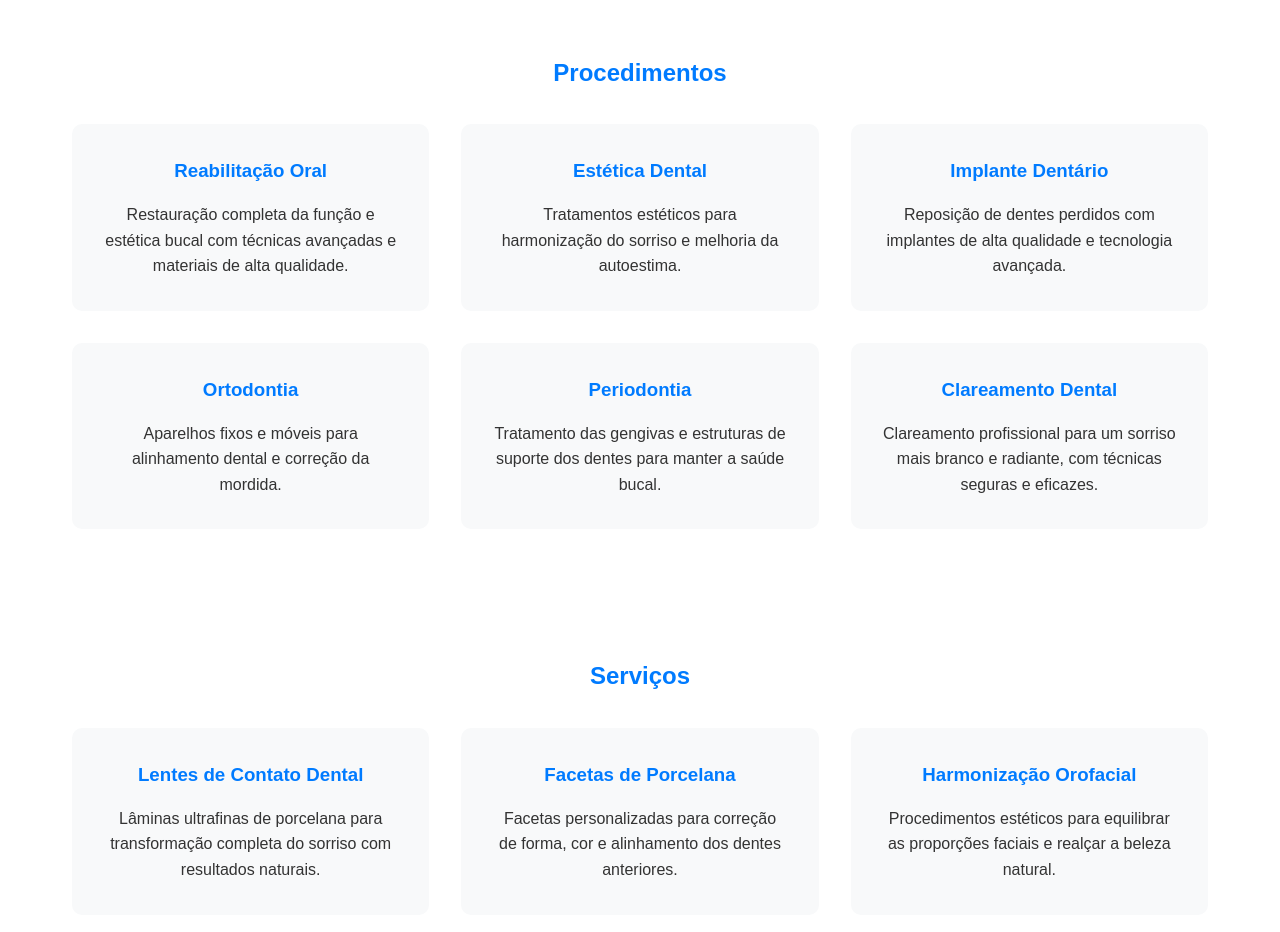
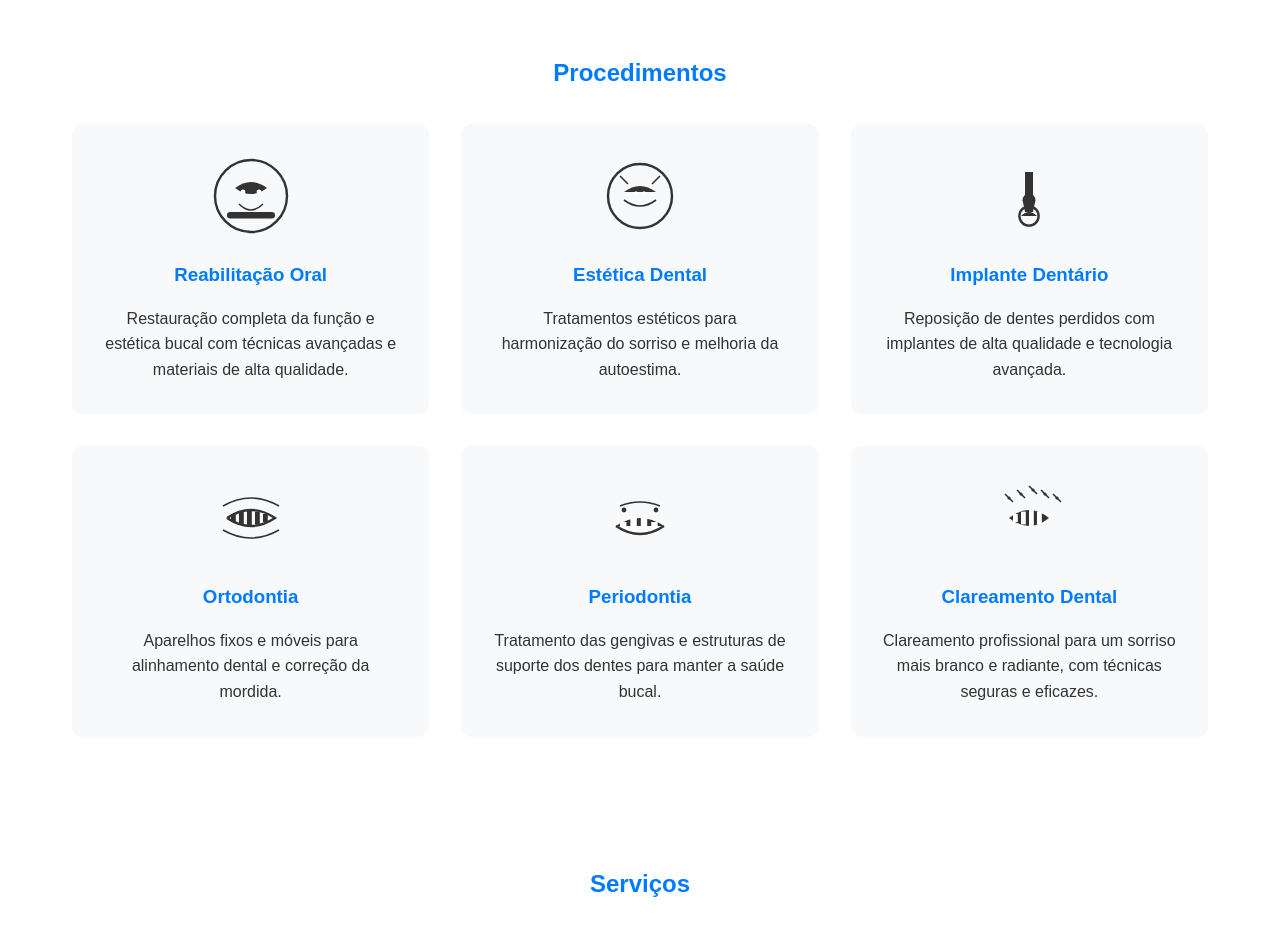
Before and after one commit to Izolani/izolani-odontologia, a plain HTML site: page index.html in a window 1280 px wide. Shown: the part 1800-2732 px from the top of the page. Drawn offline with Linux system fonts and the light colour scheme.

Commit message:
Adicionando ícones ilustrativos para os procedimentos

```diff
--- a/index.html
+++ b/index.html
@@ -148,11 +148,29 @@
             padding: 2rem;
             border-radius: 10px;
             text-align: center;
+            transition: transform 0.3s, box-shadow 0.3s;
+        }
+
+        .service-card:hover {
+            transform: translateY(-5px);
+            box-shadow: 0 10px 25px rgba(0,123,255,0.15);
         }
 
         .service-card h3 {
             color: #007BFF;
             margin-bottom: 1rem;
+        }
+
+        .service-icon {
+            width: 80px;
+            height: 80px;
+            margin: 0 auto 1rem;
+            fill: #007BFF;
+            transition: fill 0.3s;
+        }
+
+        .service-card:hover .service-icon {
+            fill: #0056b3;
         }
 
         .contact-info {
@@ -247,26 +265,92 @@
             <h2>Procedimentos</h2>
             <div class="services-grid">
                 <div class="service-card">
+                    <svg class="service-icon" viewBox="0 0 100 100">
+                        <circle cx="50" cy="50" r="45" fill="none" stroke="currentColor" stroke-width="3"/>
+                        <path d="M30 40 Q50 25 70 40 Q50 55 30 40" fill="currentColor"/>
+                        <circle cx="40" cy="45" r="3" fill="white"/>
+                        <circle cx="60" cy="45" r="3" fill="white"/>
+                        <path d="M35 60 Q50 75 65 60" fill="none" stroke="currentColor" stroke-width="2"/>
+                        <rect x="20" y="70" width="60" height="8" rx="4" fill="currentColor"/>
+                    </svg>
                     <h3>Reabilitação Oral</h3>
                     <p>Restauração completa da função e estética bucal com técnicas avançadas e materiais de alta qualidade.</p>
                 </div>
+
                 <div class="service-card">
+                    <svg class="service-icon" viewBox="0 0 100 100">
+                        <circle cx="50" cy="50" r="40" fill="none" stroke="currentColor" stroke-width="3"/>
+                        <path d="M30 45 Q50 30 70 45" fill="currentColor"/>
+                        <circle cx="35" cy="48" r="2" fill="white"/>
+                        <circle cx="45" cy="46" r="2" fill="white"/>
+                        <circle cx="55" cy="46" r="2" fill="white"/>
+                        <circle cx="65" cy="48" r="2" fill="white"/>
+                        <path d="M30 55 Q50 70 70 55" fill="none" stroke="currentColor" stroke-width="2"/>
+                        <path d="M25 25 L35 35 M75 25 L65 35" stroke="currentColor" stroke-width="2" fill="none"/>
+                    </svg>
                     <h3>Estética Dental</h3>
                     <p>Tratamentos estéticos para harmonização do sorriso e melhoria da autoestima.</p>
                 </div>
+
                 <div class="service-card">
+                    <svg class="service-icon" viewBox="0 0 100 100">
+                        <rect x="45" y="20" width="10" height="30" fill="currentColor"/>
+                        <circle cx="50" cy="55" r="8" fill="currentColor"/>
+                        <path d="M42 55 L58 55 L55 70 L45 70 Z" fill="currentColor"/>
+                        <circle cx="50" cy="75" r="12" fill="none" stroke="currentColor" stroke-width="3"/>
+                        <path d="M40 75 Q50 65 60 75" fill="currentColor"/>
+                        <circle cx="45" cy="78" r="1.5" fill="white"/>
+                        <circle cx="55" cy="78" r="1.5" fill="white"/>
+                    </svg>
                     <h3>Implante Dentário</h3>
                     <p>Reposição de dentes perdidos com implantes de alta qualidade e tecnologia avançada.</p>
                 </div>
+
                 <div class="service-card">
+                    <svg class="service-icon" viewBox="0 0 100 100">
+                        <path d="M20 50 Q50 30 80 50 Q50 70 20 50" fill="none" stroke="currentColor" stroke-width="3"/>
+                        <rect x="25" y="45" width="6" height="10" fill="currentColor"/>
+                        <rect x="35" y="42" width="6" height="16" fill="currentColor"/>
+                        <rect x="45" y="40" width="6" height="20" fill="currentColor"/>
+                        <rect x="55" y="42" width="6" height="16" fill="currentColor"/>
+                        <rect x="65" y="45" width="6" height="10" fill="currentColor"/>
+                        <path d="M15 35 Q50 15 85 35" fill="none" stroke="currentColor" stroke-width="2"/>
+                        <path d="M15 65 Q50 85 85 65" fill="none" stroke="currentColor" stroke-width="2"/>
+                    </svg>
                     <h3>Ortodontia</h3>
                     <p>Aparelhos fixos e móveis para alinhamento dental e correção da mordida.</p>
                 </div>
+
                 <div class="service-card">
+                    <svg class="service-icon" viewBox="0 0 100 100">
+                        <path d="M20 60 Q50 40 80 60" fill="currentColor"/>
+                        <rect x="25" y="55" width="8" height="15" fill="white"/>
+                        <rect x="38" y="50" width="8" height="20" fill="white"/>
+                        <rect x="51" y="50" width="8" height="20" fill="white"/>
+                        <rect x="64" y="55" width="8" height="15" fill="white"/>
+                        <path d="M20 60 Q50 80 80 60" fill="none" stroke="currentColor" stroke-width="3"/>
+                        <circle cx="30" cy="40" r="3" fill="currentColor"/>
+                        <circle cx="70" cy="40" r="3" fill="currentColor"/>
+                        <path d="M25 35 Q50 25 75 35" fill="none" stroke="currentColor" stroke-width="2"/>
+                    </svg>
                     <h3>Periodontia</h3>
                     <p>Tratamento das gengivas e estruturas de suporte dos dentes para manter a saúde bucal.</p>
                 </div>
+
                 <div class="service-card">
+                    <svg class="service-icon" viewBox="0 0 100 100">
+                        <path d="M25 50 Q50 30 75 50 Q50 70 25 50" fill="currentColor"/>
+                        <rect x="30" y="45" width="6" height="10" fill="white"/>
+                        <rect x="40" y="42" width="6" height="16" fill="white"/>
+                        <rect x="50" y="40" width="6" height="20" fill="white"/>
+                        <rect x="60" y="42" width="6" height="16" fill="white"/>
+                        <path d="M20 20 L30 30 M35 15 L45 25 M50 10 L60 20 M65 15 L75 25 M80 20 L90 30" stroke="currentColor" stroke-width="2" fill="none"/>
+                        <circle cx="25" cy="25" r="2" fill="currentColor"/>
+                        <circle cx="40" cy="20" r="2" fill="currentColor"/>
+                        <circle cx="55" cy="15" r="2" fill="currentColor"/>
+                        <circle cx="70" cy="20" r="2" fill="currentColor"/>
+                        <circle cx="85" cy="25" r="2" fill="currentColor"/>
+                    </svg>
                     <h3>Clareamento Dental</h3>
                     <p>Clareamento profissional para um sorriso mais branco e radiante, com técnicas seguras e eficazes.</p>
                 </div>
```
